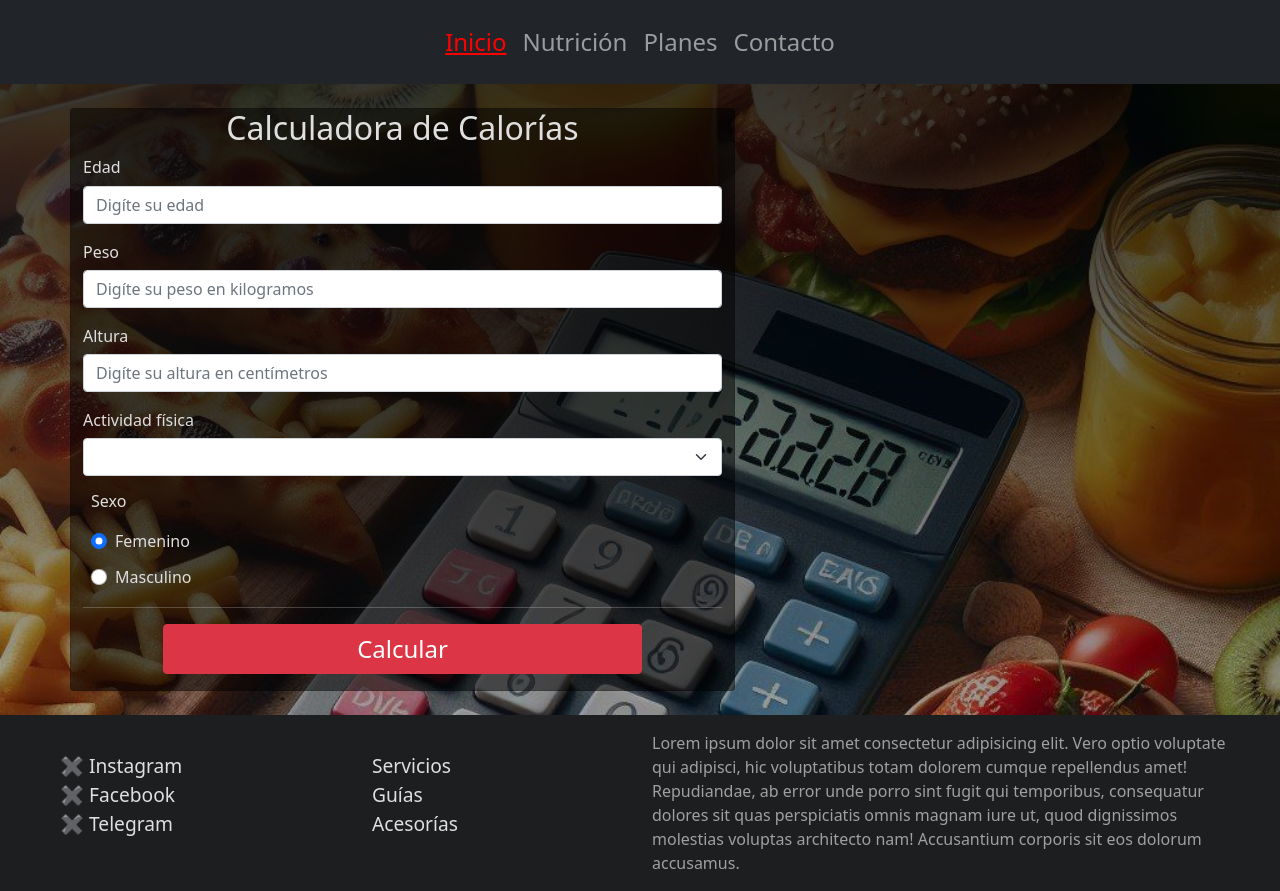
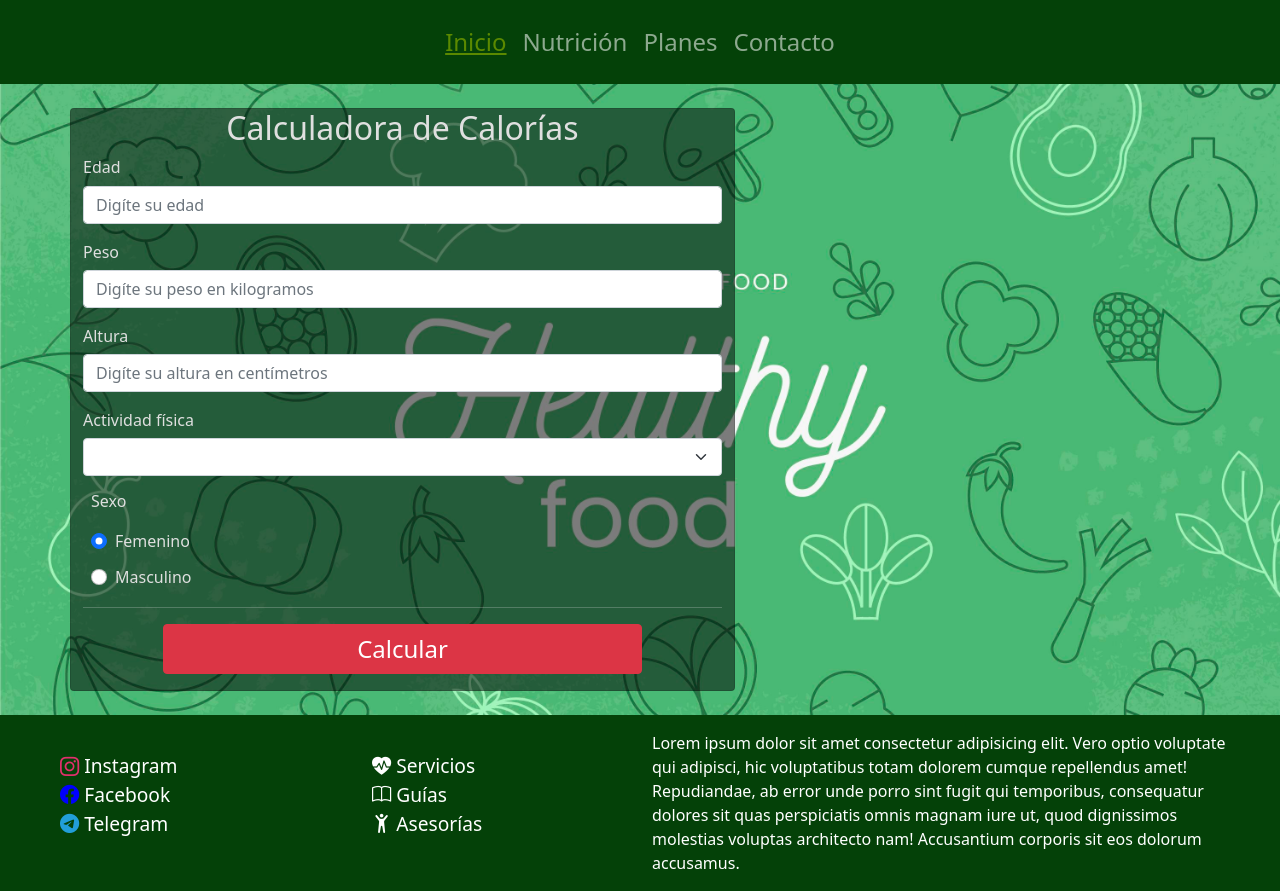
Before and after one commit to jackdeveloper0/calorie-calculator, a plain HTML site: page index.html in a window 1280 px wide. Drawn offline with nearby package versions, Linux system fonts and the light colour scheme.

Commit message:
Modificaciones en front

```diff
--- a/index.html
+++ b/index.html
@@ -3,7 +3,10 @@
   <head>
     <meta charset="utf-8">
     <meta name="viewport" content="width=device-width, initial-scale=1">
-
+    <!-- Favicon -->
+    <link rel="icon" type="image/png" href="./img/calorias (1).png">
+    <!-- Bootstrap icon -->
+    <link rel="stylesheet" href="https://cdn.jsdelivr.net/npm/bootstrap-icons@1.11.3/font/bootstrap-icons.min.css">
     <!-- Bootstrap CSS -->
     <link href="https://cdn.jsdelivr.net/npm/bootstrap@5.0.2/dist/css/bootstrap.min.css" rel="stylesheet" integrity="sha384-EVSTQN3/azprG1Anm3QDgpJLIm9Nao0Yz1ztcQTwFspd3yD65VohhpuuCOmLASjC" crossorigin="anonymous">
 
@@ -17,9 +20,9 @@
   </head>
   <body>
     <header class="header">
-        <div class="bg-dark py-2">
+        <div class="py-2" style="background-color: #044108;">
             <div class="container">
-                <nav class="navbar navbar-expand-lg navbar-dark bg-dark">
+                <nav class="navbar navbar-expand-lg navbar-dark">
                     <div class="container-fluid">
                       <div class="collapse navbar-collapse justify-content-center" id="navbarNav">
                         <ul class="navbar-nav">
@@ -110,17 +113,17 @@
     <footer class="footer row p-3">
       <div class="col d-flex justify-content-right align-items-center">
         <ul>
-          <li>✖️ <a href="#">Instagram</a></li>
-          <li>✖️ <a href="#">Facebook</a></li>
-          <li>✖️ <a href="#">Telegram</a></li>
+          <li><i class="bi bi-instagram" style="color: #E1306C;"></i> <a href="#">Instagram</a></li>
+          <li><i class="bi bi-facebook" style="color: blue;"> </i><a href="#">Facebook</a></li>
+          <li><i class="bi bi-telegram" style="color: #229ED9;"></i> <a href="#">Telegram</a></li>
         </ul>
       </div>
 
       <div class="col d-flex justify-content-right align-items-center">
         <ul>
-          <li><a href="#">Servicios</a></li>
-          <li><a href="#">Guías</a></li>
-          <li><a href="#">Acesorías</a></li>
+          <li><i class="bi bi-heart-pulse-fill"></i> <a href="#">Servicios</a></li>
+          <li><i class="bi bi-book"></i> <a href="#">Guías</a></li>
+          <li><i class="bi bi-person-arms-up"></i> <a href="#">Asesorías</a></li>
         </ul>
       </div>
 
--- a/main.css
+++ b/main.css
@@ -9,7 +9,7 @@ body::-webkit-scrollbar-track {
 
 body::-webkit-scrollbar-thumb {
     border-radius: 10px;
-    background-color: rgb(122, 0, 0);
+    background-color: #5B8900;
 }
 
 /* header */
@@ -18,7 +18,7 @@ body::-webkit-scrollbar-thumb {
 }
 .header a.active {
     text-decoration: underline;
-    color: #ff0000 !important;
+    color: #5B8900 !important;
 }
 
 
@@ -30,7 +30,7 @@ body::-webkit-scrollbar-thumb {
 }
 
 .main-content {
-    background-image: linear-gradient(#000000c7,#00000054), url('/img/cal.jpg');
+    background-image: url('/img/10369764_4452328.jpg');
     background-repeat: no-repeat;
     background-position: center;
     background-size: cover;
@@ -47,8 +47,8 @@ body::-webkit-scrollbar-thumb {
 
 /* footer */
 .footer {
-    background-color: #1c1e20;
-    color: #a0a0a0;
+    background-color: #044108;
+    color: #ffffff;
     margin: 0;
 }
 
@@ -59,5 +59,5 @@ body::-webkit-scrollbar-thumb {
 
 .footer a {
     text-decoration: none;
-    color: rgb(223, 223, 223);
+    color: #ffffff;
 }
```
Also changed, not shown: img/10369764_4452328.jpg (added), img/Salud2.jpg (added), img/calorias (1).png (added).
